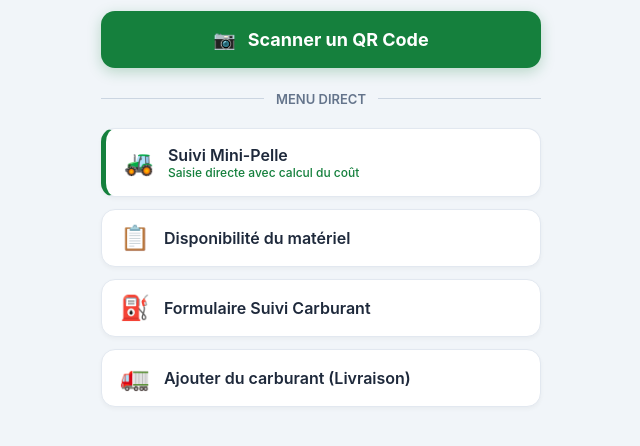
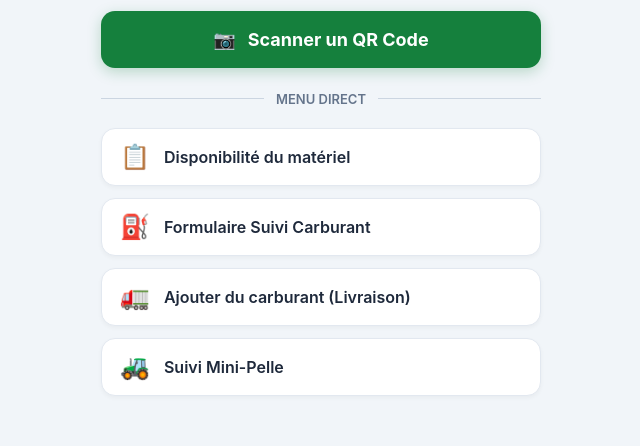
Before and after one commit to charlotteLFNT/cuma, a plain HTML site: page index.html in a window 1280 px wide. Shown: the part 76-522 px from the top of the page, without its empty margins (319-959 px from the left). Drawn offline with Linux system fonts and the light colour scheme; no server answers.

Commit message:
Update index.html

```diff
--- a/index.html
+++ b/index.html
@@ -471,15 +471,6 @@
       </div>
 
       <div class="menu-group">
-        <!-- Bouton Pilote Mini-Pelle (Nouveau mini-formulaire intégré) -->
-        <button class="btn-action" onclick="ouvrirFormulaireEngin('Mini-Pelle')" style="border-left: 5px solid #15803d;">
-          <span class="btn-icon">🚜</span>
-          <div>
-            <div>Suivi Mini-Pelle</div>
-            <div style="font-size: 12px; color: #15803d; font-weight: 500;">Saisie directe avec calcul du coût</div>
-          </div>
-        </button>
-
         <!-- Bouton d'accès au statut du parc -->
         <button class="btn-action" onclick="basculerAffichageParc()">
           <span class="btn-icon">📋</span>
@@ -510,6 +501,12 @@
           <span class="btn-icon">🚛</span>
           <span>Ajouter du carburant (Livraison)</span>
         </a>
+
+        <!-- Bouton Pilote Mini-Pelle (en dernier) -->
+        <button class="btn-action" onclick="ouvrirFormulaireEngin('Mini-Pelle')">
+          <span class="btn-icon">🚜</span>
+          <span>Suivi Mini-Pelle</span>
+        </button>
       </div>
     </div>
 
@@ -957,7 +954,6 @@
     function retourAccueil() {
       document.getElementById("form-view").style.display = "none";
       document.getElementById("home-view").style.display = "block";
-      // Nettoyage de l'URL si ouverte via QR code
       if (window.history.replaceState) {
         window.history.replaceState({}, document.title, window.location.pathname);
       }
```
